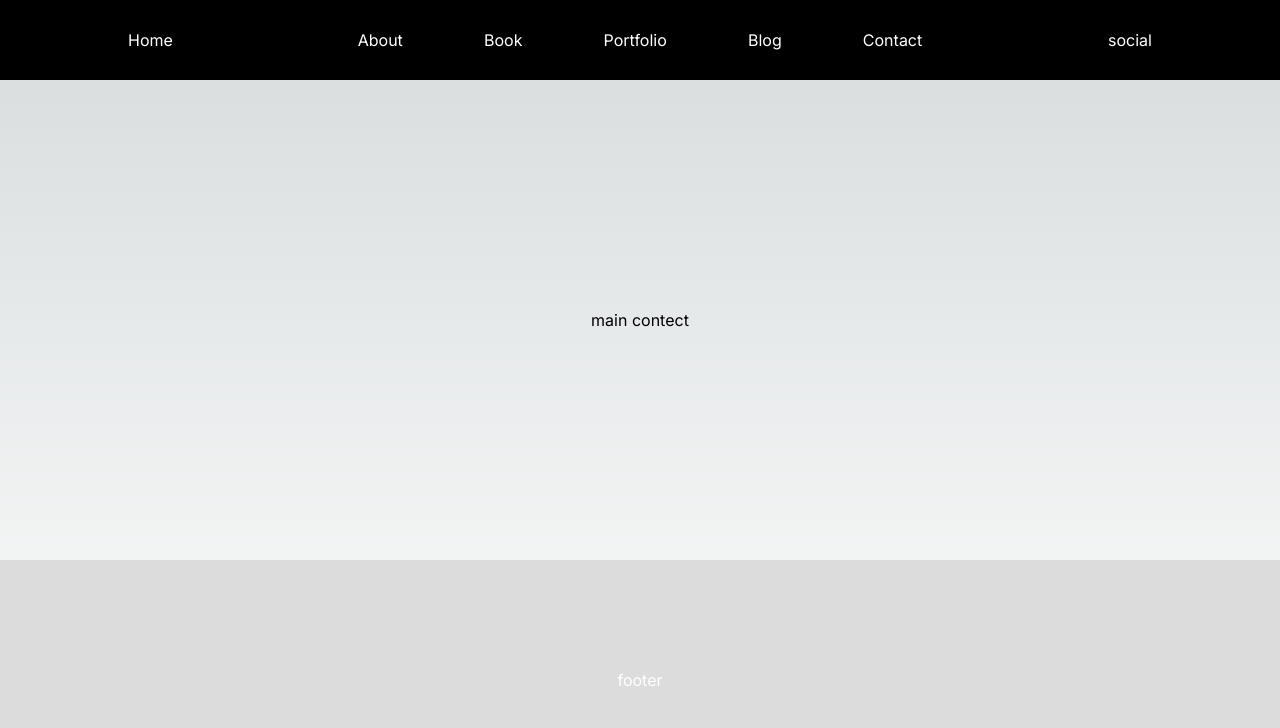
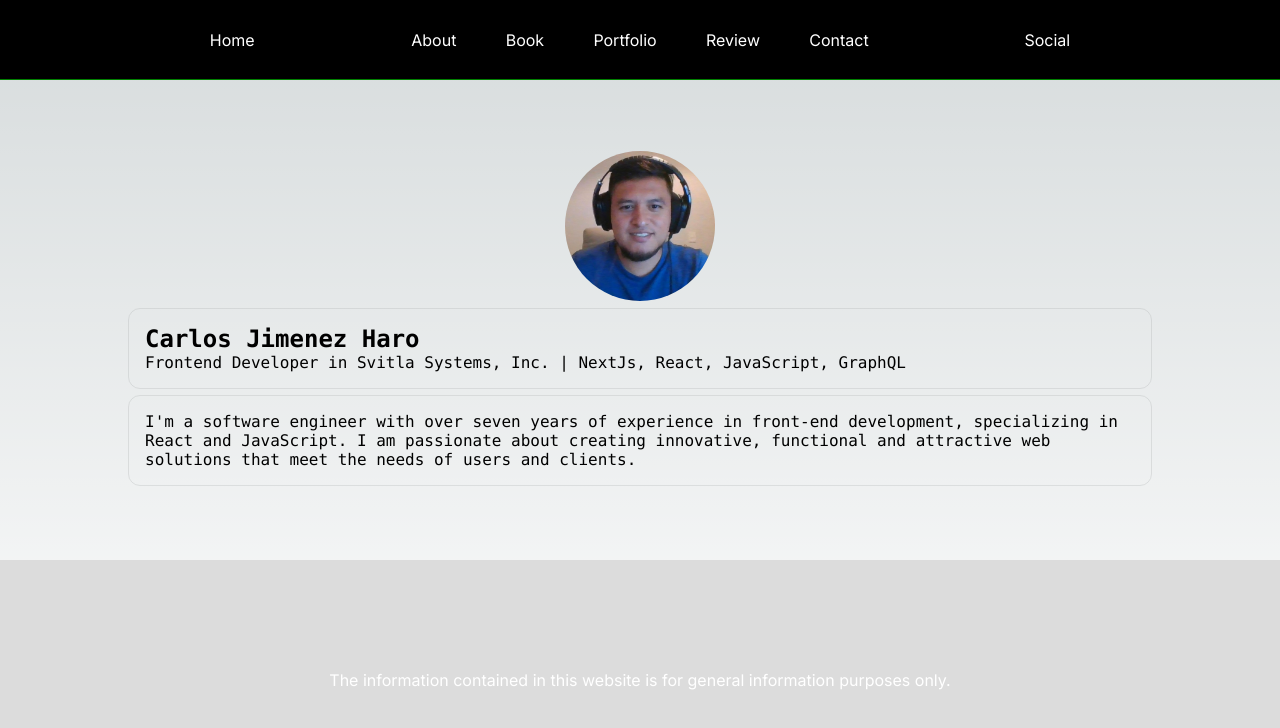
Before and after one commit to carlosharo/portfolio, a Next.js app: page / in a window 1280 px wide. Shown: the top 728 px of the page. Built offline with nearby package versions, Linux system fonts and the light colour scheme.

Commit message:
Base: update base structure and styles (#2)
* Base: folder structure update

* Base: update base structucture and styles

---------

Co-authored-by: carlos haro <carlos@MacBook-Air-de-carlos-2.local>

```diff
--- /dev/null
+++ b/app/about/loading.tsx
@@ -0,0 +1,5 @@
+export default function Loading() {
+    return (
+        <h2>Loading ...</h2>
+    )
+}
--- /dev/null
+++ b/app/about/page.tsx
@@ -0,0 +1,5 @@
+export default function About() {
+    return (
+        <h2>About page in process</h2>
+    );
+}
--- /dev/null
+++ b/app/components/FooterLayout.tsx
@@ -0,0 +1,8 @@
+import styles from "../page.module.css";
+
+export const FooterLayout = () => {
+    return (
+        <footer className={styles.footer}>
+            The information contained in this website is for general information purposes only.
+        </footer>);
+}
--- /dev/null
+++ b/app/components/HeaderLayout.tsx
@@ -0,0 +1,34 @@
+import styles from "../page.module.css";
+import Link from 'next/link'
+
+export const HeaderLayout = () => {
+    return (
+        <header className={styles.header}>
+            <nav className={styles.navbar}>
+                <div className={styles.home}>
+                    <Link href="/">Home</Link>
+                </div>
+                <ul>
+                    <li>
+                        <Link href="/about">About</Link>
+                    </li>
+                    <li>
+                        <Link href="/book">Book</Link>
+                    </li>
+                    <li>
+                        <Link href="/portfolio">Portfolio</Link>
+                    </li>
+                    <li>
+                        <Link href="/review">Review</Link>
+                    </li>
+                    <li>
+                        <Link href="/contact">Contact</Link>
+                    </li>
+                </ul>
+                <div className={styles.social}>
+                    <Link href="/social">Social</Link>
+                </div>
+            </nav>
+        </header>
+    );
+}
--- a/app/layout.tsx
+++ b/app/layout.tsx
@@ -1,5 +1,7 @@
 import type { Metadata } from "next";
 import { Inter } from "next/font/google";
+import { FooterLayout } from "./components/FooterLayout";
+import { HeaderLayout } from "./components/HeaderLayout";
 import "./globals.css";
 
 const inter = Inter({ subsets: ["latin"] });
@@ -16,7 +18,11 @@ export default function RootLayout({
 }>) {
   return (
     <html lang="en">
-      <body className={inter.className}>{children}</body>
+      <body className={inter.className}>
+        <HeaderLayout />
+        {children}
+        <FooterLayout />
+      </body>
     </html>
   );
 }
--- a/app/page.module.css
+++ b/app/page.module.css
@@ -1,13 +1,12 @@
+/* new CSS */
 .main {
+  width: 100%;
   display: flex;
   justify-content: center;
+  flex-direction: column;
   align-items: center;
   padding: 0 10%;
   min-height: 60vh;
-}
-
-.container {
-  width: 100%;
 }
 
 .header {
@@ -20,12 +19,16 @@
   justify-content: center;
   align-items: center;
   padding: 0 10%;
+  border-bottom: 1px solid green;
 }
 
 .navbar {
-  width: 100%;
   display: flex;
   justify-content: center;
+}
+
+.avatar {
+  border-radius: 50%;
 }
 
 .navbar .home,
@@ -62,3 +65,15 @@
   align-items: center;
   padding: 0 10%;
 }
+
+.card {
+  width: 100%;
+  position: relative;
+  margin: .2rem;
+  padding: 1rem;
+  border: 1px solid rgba(var(--callout-border-rgb), 0.3);
+  border-radius: var(--border-radius);
+  font-family: var(--font-mono);
+}
+
+/* Nextjs CSS */
--- a/app/page.tsx
+++ b/app/page.tsx
@@ -1,25 +1,29 @@
 import styles from "./page.module.css";
+import Image from 'next/image';
+import profilePic from '../public/me.jpeg'
 
 export default function Home() {
   return (
-    <div className={styles.container}>
-      <header className={styles.header}>
-        <nav className={styles.navbar}>
-          <div className={styles.home}>Home</div>
-          <ul>
-            <li>About</li>
-            <li>Book</li>
-            <li>Portfolio</li>
-            <li>Blog</li>
-            <li>Contact</li>
-          </ul>
-          <div className={styles.social}>social</div>
-        </nav>
-      </header>
-      <main className={styles.main}>
-        main contect
-      </main>
-      <footer className={styles.footer}>footer</footer>
-    </div>
+    <main className={styles.main}>
+      <div>
+        <p>
+          <Image
+            className={styles.avatar}
+            src={profilePic}
+            alt="Picture of the author"
+            width={150}
+            height={150} />
+        </p>
+      </div>
+      <div className={styles.card}>
+        <h2>Carlos Jimenez Haro </h2>
+        <p>Frontend Developer in Svitla Systems, Inc. | NextJs, React, JavaScript, GraphQL</p>
+      </div>
+      <div className={styles.card}>
+        <p>
+          I'm a software engineer with over seven years of experience in front-end development, specializing in React and JavaScript. I am passionate about creating innovative, functional and attractive web solutions that meet the needs of users and clients.
+        </p>
+      </div>
+    </main >
   );
 }
--- a/next.config.js
+++ b/next.config.js
@@ -2,5 +2,8 @@
 const nextConfig = {
     output: 'export',
     reactStrictMode: true,
+    images: {
+        unoptimized: true,
+    }
 }
 module.exports = nextConfig
```
Also changed, not shown: app/about/layout.tsx (added, +15 -0 lines), public/me.jpeg (added).
